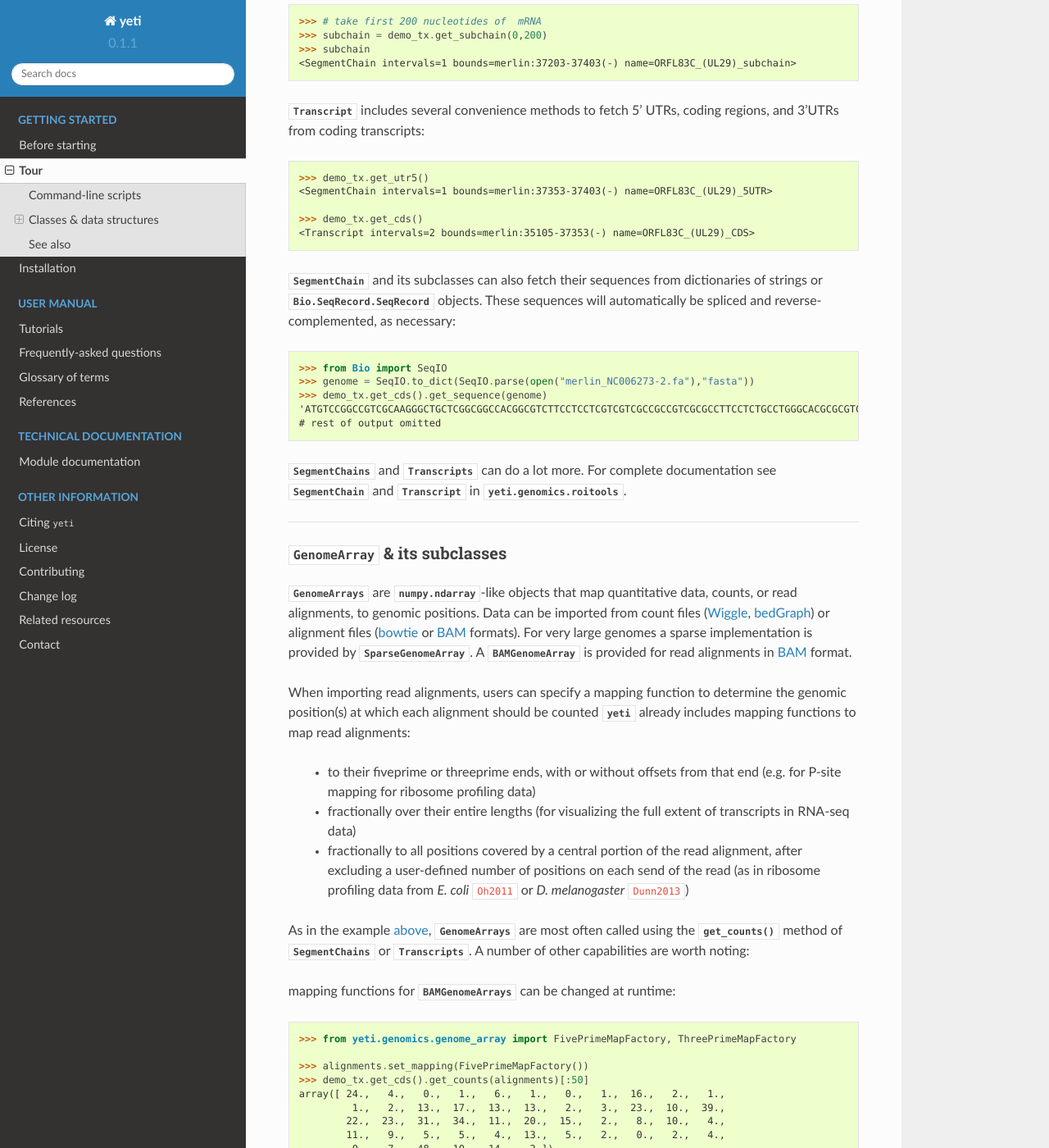
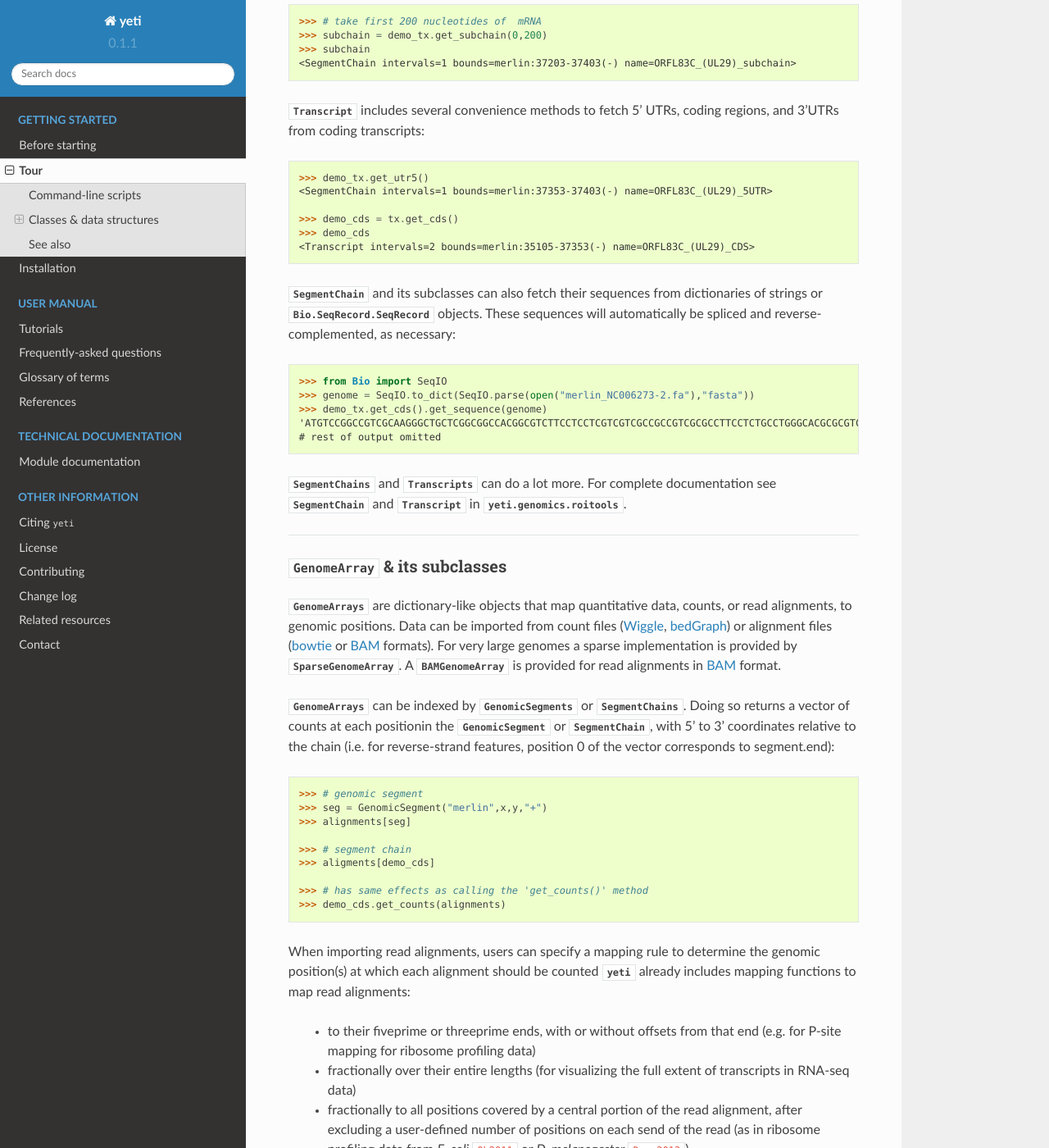
Before and after one commit to joshuagryphon/plastid, a Sphinx documentation site: the page built from docs/source/tour.rst, in a window 1280 px wide and 1400 px high, scrolled down 3296 px. Shown: the whole window at 82% size. Built offline with Sphinx 7.4.7 and the Read the Docs theme 2.0.0, drawn with Linux system fonts in a browser that asks for light colours; cross-references to code outside the pages are shown as plain code; some of the changed text lies outside the part shown.

```diff
--- a/docs/source/tour.rst
+++ b/docs/source/tour.rst
@@ -209,9 +209,9 @@ and 3'UTRs from coding transcripts::
     >>> demo_tx.get_utr5()
     <SegmentChain intervals=1 bounds=merlin:37353-37403(-) name=ORFL83C_(UL29)_5UTR>
 
-    >>> demo_tx.get_cds()
+    >>> demo_cds = tx.get_cds()
+    >>> demo_cds
     <Transcript intervals=2 bounds=merlin:35105-37353(-) name=ORFL83C_(UL29)_CDS>
-
 
 
 |SegmentChain| and its subclasses can also fetch their sequences from dictionaries
@@ -234,14 +234,31 @@ see |SegmentChain| and |Transcript| in :py:mod:`yeti.genomics.roitools`.
 
 |GenomeArray| & its subclasses
 ..............................
-|GenomeArrays| are :class:`numpy.ndarray`-like objects that
-map quantitative data, :term:`counts`, or :term:`read alignments`, to genomic
-positions. Data can be imported from count files (`Wiggle`_, `bedGraph`_)
+|GenomeArrays| are dictionary-like objects that  map quantitative data,
+:term:`counts`, or :term:`read alignments`, to genomic positions.
+Data can be imported from count files (`Wiggle`_, `bedGraph`_)
 or alignment files (`bowtie`_ or `BAM`_ formats). For very large genomes a
 sparse implementation is provided by |SparseGenomeArray|. A |BAMGenomeArray|
 is provided for :term:`read alignments` in `BAM`_ format.
 
-When importing :term:`read alignments`, users can specify a :term:`mapping function`
+|GenomeArrays| can be indexed by |GenomicSegments| or |SegmentChains|.
+Doing so returns a vector of counts at each positionin the |GenomicSegment|
+or |SegmentChain|, with 5' to 3' coordinates relative to the chain (i.e.
+for reverse-strand features, position 0 of the vector corresponds to
+segment.end)::
+
+    >>> # genomic segment
+    >>> seg = GenomicSegment("merlin",x,y,"+")
+    >>> alignments[seg]
+
+    >>> # segment chain
+    >>> aligments[demo_cds]
+
+    >>> # has same effects as calling the 'get_counts()' method
+    >>> demo_cds.get_counts(alignments)
+
+
+When importing :term:`read alignments`, users can specify a :term:`mapping rule`
 to determine the genomic position(s) at which each alignment should be counted
 :data:`yeti` already includes mapping functions to map :term:`read alignments`:
 
@@ -257,14 +274,7 @@ to determine the genomic position(s) at which each alignment should be counted
     send of the read (as in ribosome profiling data from *E. coli*
     :cite:`Oh2011` or *D. melanogaster* :cite:`Dunn2013`)
 
-
-As in the example :ref:`above <tour-get-counts>`,
-|GenomeArrays| are most often called using the
-:meth:`~yeti.genomics.roitools.SegmentChain.get_counts` method of |SegmentChains|
-or |Transcripts|. A number of other capabilities are worth noting:
-
-
-:term:`mapping functions <mapping function>` for |BAMGenomeArrays| can be changed
+:term:`mapping rules <mapping function>` for |BAMGenomeArrays| can be changed
 at runtime::
 
     >>> from yeti.genomics.genome_array import FivePrimeMapFactory, ThreePrimeMapFactory
```
Also changed, not shown: other parts of docs/source/tour.rst (+1 -1 lines), docs/source/examples.rst (+11 -6 lines), docs/source/examples/sequence.rst (added, +67 -0 lines).
